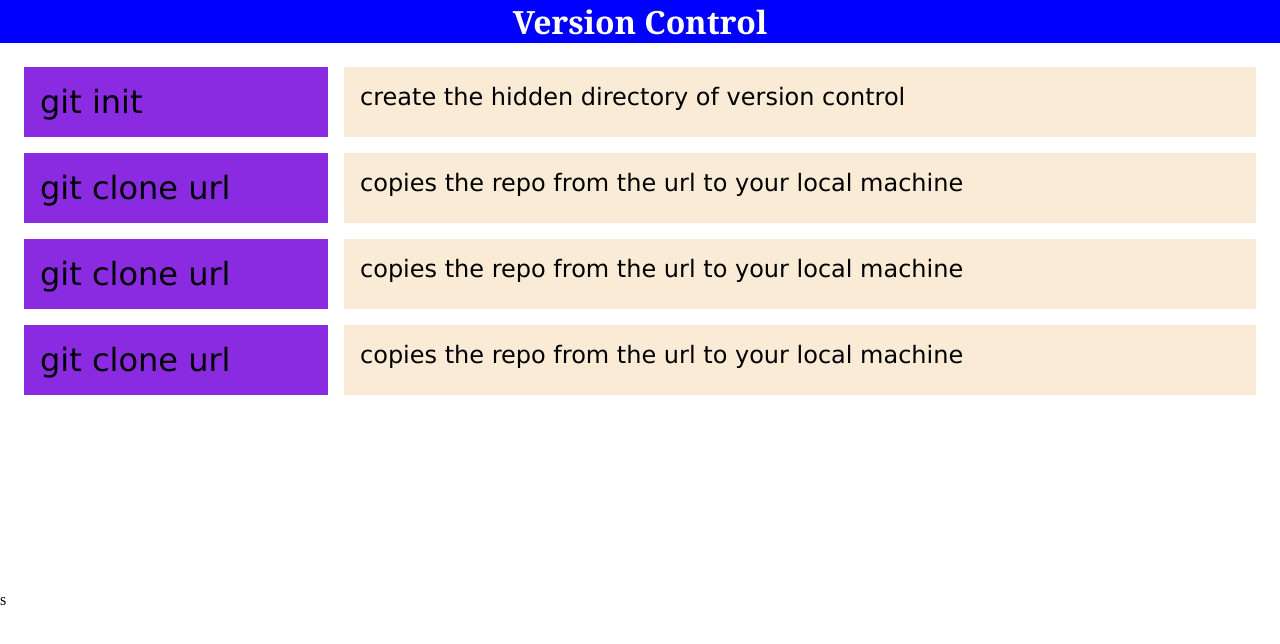
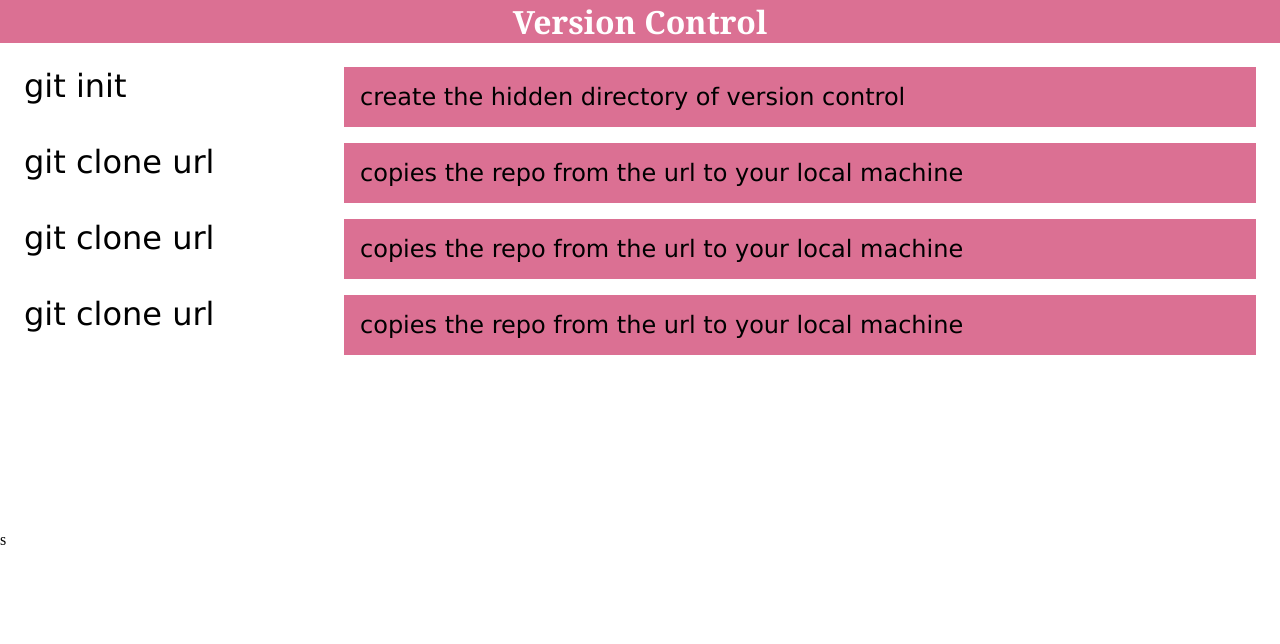
Before and after one commit to Moon2024-light/version-control, a plain HTML site: page index.html in a window 1280 px wide. Drawn offline with Linux system fonts and the light colour scheme.

Commit message:
background pink

```diff
--- a/styles/version-control.css
+++ b/styles/version-control.css
@@ -9,10 +9,10 @@ body {
   min-height: 100%;
 }
 .header {
-  background-color: blue;
+  background-color:palevioletred;
 }
 .header_page-title {
-  color: #fff;
+  color: white;
   font-family: Cambria, Cochin, Georgia, Times, "Times New Roman", serif;
   margin: 0;
   text-align: center;
@@ -26,12 +26,12 @@ body {
 }
 
 .git-commands_command {
-  background-color: blueviolet;
+  background-color:palevioletred
   padding: 16px;
   font-size: 2rem;
 }
 .git-commands_effect {
-  background-color: antiquewhite;
+  background-color:palevioletred;
   padding: 16px;
   font-size: 1.5rem;
 }
```
